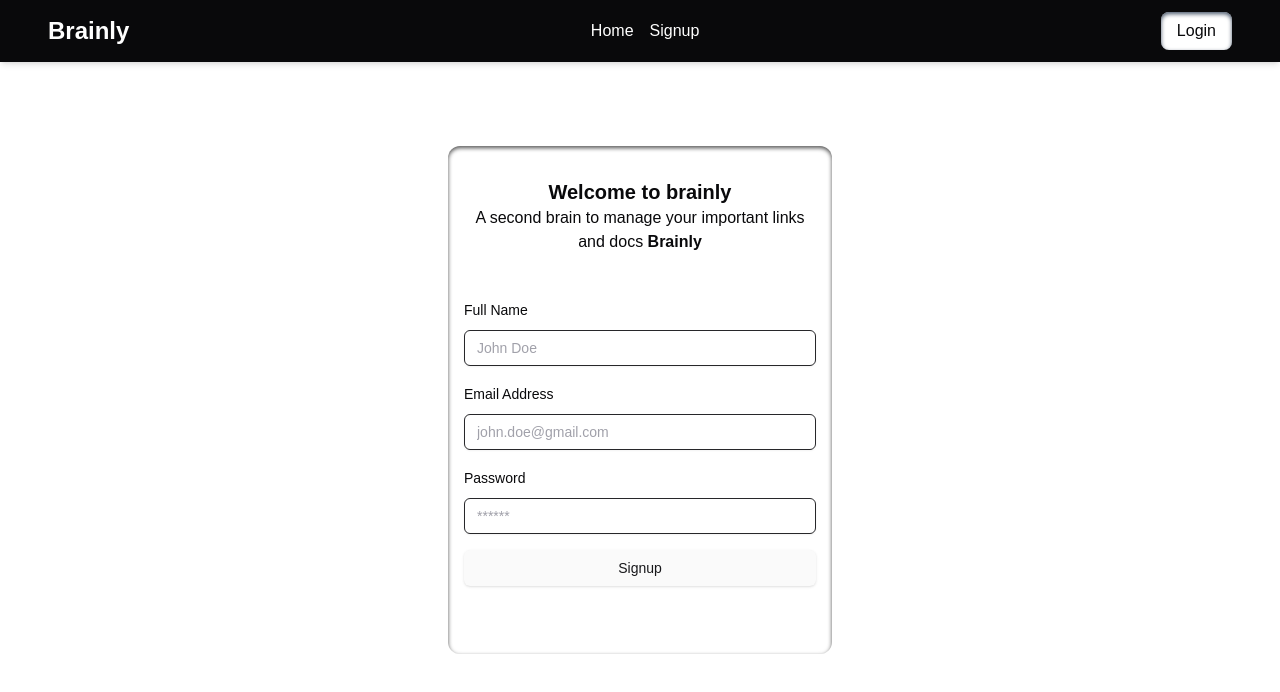
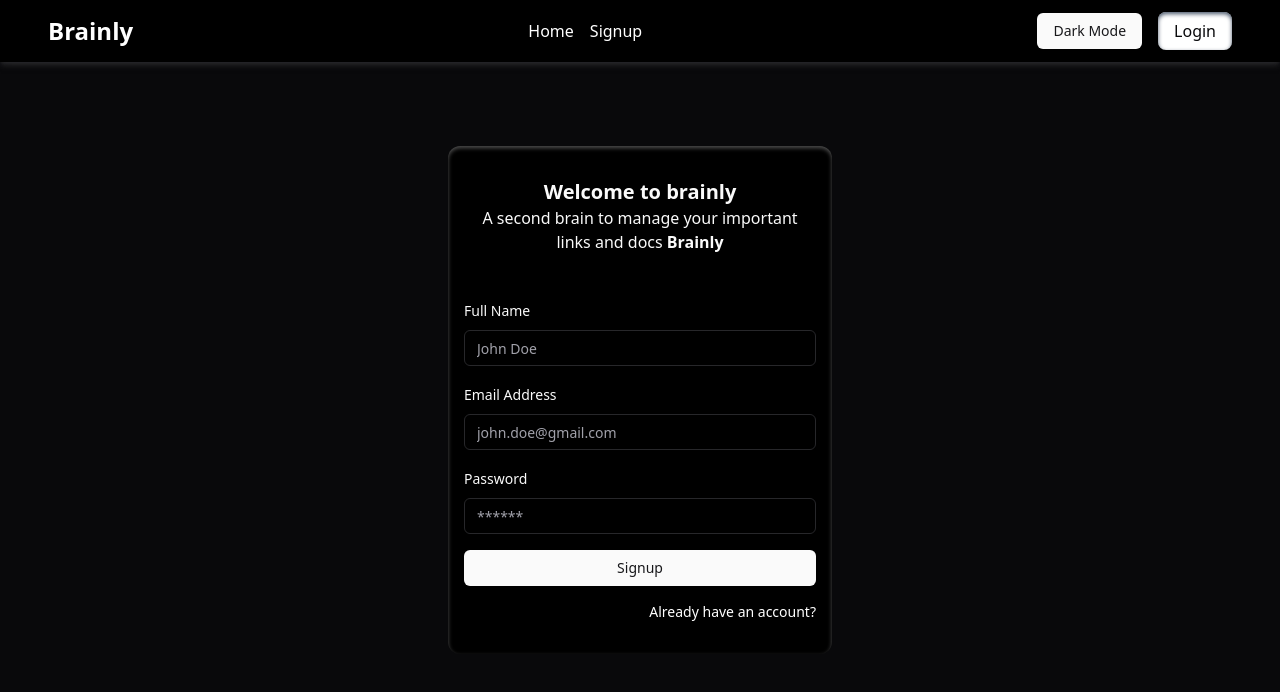
Before and after one commit to CuriousCoder00/brainly, a React (Vite) app in the folder client/: page /auth/signup in a window 1280 px wide. Shown: the top 692 px of the page. Built offline with nearby package versions, Linux system fonts and the light colour scheme.

Commit message:
enhance dark mode support by updating HTML structure, adding toggle functionality in Header, and improving component styles

```diff
--- a/client/index.html
+++ b/client/index.html
@@ -6,8 +6,8 @@
     <meta name="viewport" content="width=device-width, initial-scale=1.0" />
     <title>Vite + React + TS</title>
   </head>
-  <body>
-    <div class="dark" id="root"></div>
+  <body class="dark">
+    <div id="root"></div>
     <script type="module" src="/src/main.tsx"></script>
   </body>
 </html>
--- a/client/src/components/auth/auth-form.tsx
+++ b/client/src/components/auth/auth-form.tsx
@@ -10,7 +10,7 @@ const AuthForm = ({
   form: any;
 }) => {
   return (
-    <div className="flex flex-col items-start justify-center mx-auto w-96 shadow-inner dark:shadow-neutral-600 shadow-neutral-300 p-4 md:rounded-xl sm:rounded-lg gap-3">
+    <div className="flex flex-col items-start justify-center mx-auto w-96 shadow-inner dark:shadow-neutral-600 shadow-neutral-300 p-4 md:rounded-xl sm:rounded-lg gap-3 bg-slate-200 dark:bg-black">
       <div className="flex flex-col items-center justify-center w-full my-4">
         <h1 className="font-bold text-xl">Welcome to brainly</h1>
         <p className="text-center">
--- a/client/src/components/header.tsx
+++ b/client/src/components/header.tsx
@@ -1,8 +1,12 @@
 import { Link } from "react-router-dom";
+import { Button } from "./ui/button";
 
 const Header = () => {
+  const toggleDarkMode = () => {
+    document.documentElement.classList.toggle("dark");
+  };
   return (
-    <header className="fixed top-0 w-full p-3 z-50 sm:px-12 dark:bg-zinc-950 dark:text-white bg-slate-100 text-slate-800 shadow-md">
+    <header className="fixed top-0 w-full p-3 z-50 sm:px-12 dark:bg-black dark:text-white bg-slate-100 text-slate-800 shadow-md dark:shadow-zinc-800">
       <nav className="flex items-center justify-between ">
         <Link to={"/"} className="font-bold text-2xl">
           Brainly
@@ -16,6 +20,7 @@ const Header = () => {
           </Link>
         </div>
         <div className="flex items-center justify-center gap-4">
+          <Button onClick={toggleDarkMode}>Dark Mode</Button>
           <Link
             className=" px-4 py-[7px] rounded-lg text-slate-100 bg-black dark:bg-white dark:text-zinc-950 shadow-inner shadow-slate-200 hover:shadow-md hover:shadow-slate-700 dark:shadow-slate-600 hover:dark:shadow-md hover:dark:border-slate-600 dark:hover:shadow-slate-300 transition-all duration-150"
             to={"/auth/login"}
--- a/client/src/components/landing/hero.tsx
+++ b/client/src/components/landing/hero.tsx
@@ -1,10 +1,10 @@
 const Hero = () => {
   return (
-    <div className="h-dvh w-screen  dark:bg-black bg-white  dark:bg-grid-white/[0.2] bg-grid-black/[0.2] relative flex items-center justify-center">
+    <div className="h-dvh w-screen dark:bg-black bg-white  dark:bg-grid-white/[0.2] bg-grid-black/[0.2] relative flex items-center justify-center">
       <div className="absolute pointer-events-none inset-0 flex items-center justify-center dark:bg-black bg-white [mask-image:radial-gradient(ellipse_at_center,transparent_20%,black)]"></div>
       <div className="flex flex-col items-center gap-5 justify-center text-center dark:text-white">
         <h1 className="text-7xl font-extrabold">Brainly</h1>
-        <p className="text-5xl font-bold lg:text-6xl lg:w-[900px] md:text-5xl md:w-[700px] dark:text-zinc-400">
+        <p className="text-5xl font-bold lg:text-6xl lg:w-[900px] md:text-5xl md:w-[700px] dark:text-zinc-00">
           A second brain to manage your important links and docs
         </p>
       </div>
--- a/client/src/index.css
+++ b/client/src/index.css
@@ -1,20 +1,6 @@
 @tailwind base;
 @tailwind components;
 @tailwind utilities;
-
-@tailwind base;
-@tailwind components;
-@tailwind utilities;
-
-body {
-  font-family: Arial, Helvetica, sans-serif;
-}
-
-@layer utilities {
-  .text-balance {
-    text-wrap: balance;
-  }
-}
 
 @layer base {
   :root {
@@ -42,8 +28,9 @@ body {
     --chart-3: 197 37% 24%;
     --chart-4: 43 74% 66%;
     --chart-5: 27 87% 67%;
-    --radius: 0.5rem;
+    --radius: 0.5rem
   }
+
   .dark {
     --background: 240 10% 3.9%;
     --foreground: 0 0% 98%;
@@ -68,7 +55,7 @@ body {
     --chart-2: 160 60% 45%;
     --chart-3: 30 80% 55%;
     --chart-4: 280 65% 60%;
-    --chart-5: 340 75% 55%;
+    --chart-5: 340 75% 55%
   }
 }
 
--- a/client/tailwind.config.js
+++ b/client/tailwind.config.js
@@ -9,53 +9,53 @@ export default {
   theme: {
   	extend: {
   		colors: {
-        background: "hsl(var(--background))",
-        foreground: "hsl(var(--foreground))",
+  			background: 'hsl(var(--background))',
+  			foreground: 'hsl(var(--foreground))',
   			card: {
-          DEFAULT: "hsl(var(--card))",
-          foreground: "hsl(var(--card-foreground))",
+  				DEFAULT: 'hsl(var(--card))',
+  				foreground: 'hsl(var(--card-foreground))'
   			},
   			popover: {
-          DEFAULT: "hsl(var(--popover))",
-          foreground: "hsl(var(--popover-foreground))",
+  				DEFAULT: 'hsl(var(--popover))',
+  				foreground: 'hsl(var(--popover-foreground))'
   			},
   			primary: {
-          DEFAULT: "hsl(var(--primary))",
-          foreground: "hsl(var(--primary-foreground))",
+  				DEFAULT: 'hsl(var(--primary))',
+  				foreground: 'hsl(var(--primary-foreground))'
   			},
   			secondary: {
-          DEFAULT: "hsl(var(--secondary))",
-          foreground: "hsl(var(--secondary-foreground))",
+  				DEFAULT: 'hsl(var(--secondary))',
+  				foreground: 'hsl(var(--secondary-foreground))'
   			},
   			muted: {
-          DEFAULT: "hsl(var(--muted))",
-          foreground: "hsl(var(--muted-foreground))",
+  				DEFAULT: 'hsl(var(--muted))',
+  				foreground: 'hsl(var(--muted-foreground))'
   			},
   			accent: {
-          DEFAULT: "hsl(var(--accent))",
-          foreground: "hsl(var(--accent-foreground))",
+  				DEFAULT: 'hsl(var(--accent))',
+  				foreground: 'hsl(var(--accent-foreground))'
   			},
   			destructive: {
-          DEFAULT: "hsl(var(--destructive))",
-          foreground: "hsl(var(--destructive-foreground))",
+  				DEFAULT: 'hsl(var(--destructive))',
+  				foreground: 'hsl(var(--destructive-foreground))'
   			},
-        border: "hsl(var(--border))",
-        input: "hsl(var(--input))",
-        ring: "hsl(var(--ring))",
+  			border: 'hsl(var(--border))',
+  			input: 'hsl(var(--input))',
+  			ring: 'hsl(var(--ring))',
   			chart: {
-          1: "hsl(var(--chart-1))",
-          2: "hsl(var(--chart-2))",
-          3: "hsl(var(--chart-3))",
-          4: "hsl(var(--chart-4))",
-          5: "hsl(var(--chart-5))",
-        },
+  				'1': 'hsl(var(--chart-1))',
+  				'2': 'hsl(var(--chart-2))',
+  				'3': 'hsl(var(--chart-3))',
+  				'4': 'hsl(var(--chart-4))',
+  				'5': 'hsl(var(--chart-5))'
+  			}
   		},
   		borderRadius: {
-        lg: "var(--radius)",
-        md: "calc(var(--radius) - 2px)",
-        sm: "calc(var(--radius) - 4px)",
-      },
-    },
+  			lg: 'var(--radius)',
+  			md: 'calc(var(--radius) - 2px)',
+  			sm: 'calc(var(--radius) - 4px)'
+  		}
+  	}
   },
   plugins: [
     require("tailwindcss-animate"),
```
Also changed, not shown: 1 other file (tests, documents, lock files or other folders). Lines whose indentation alone changed are shown as unchanged.
